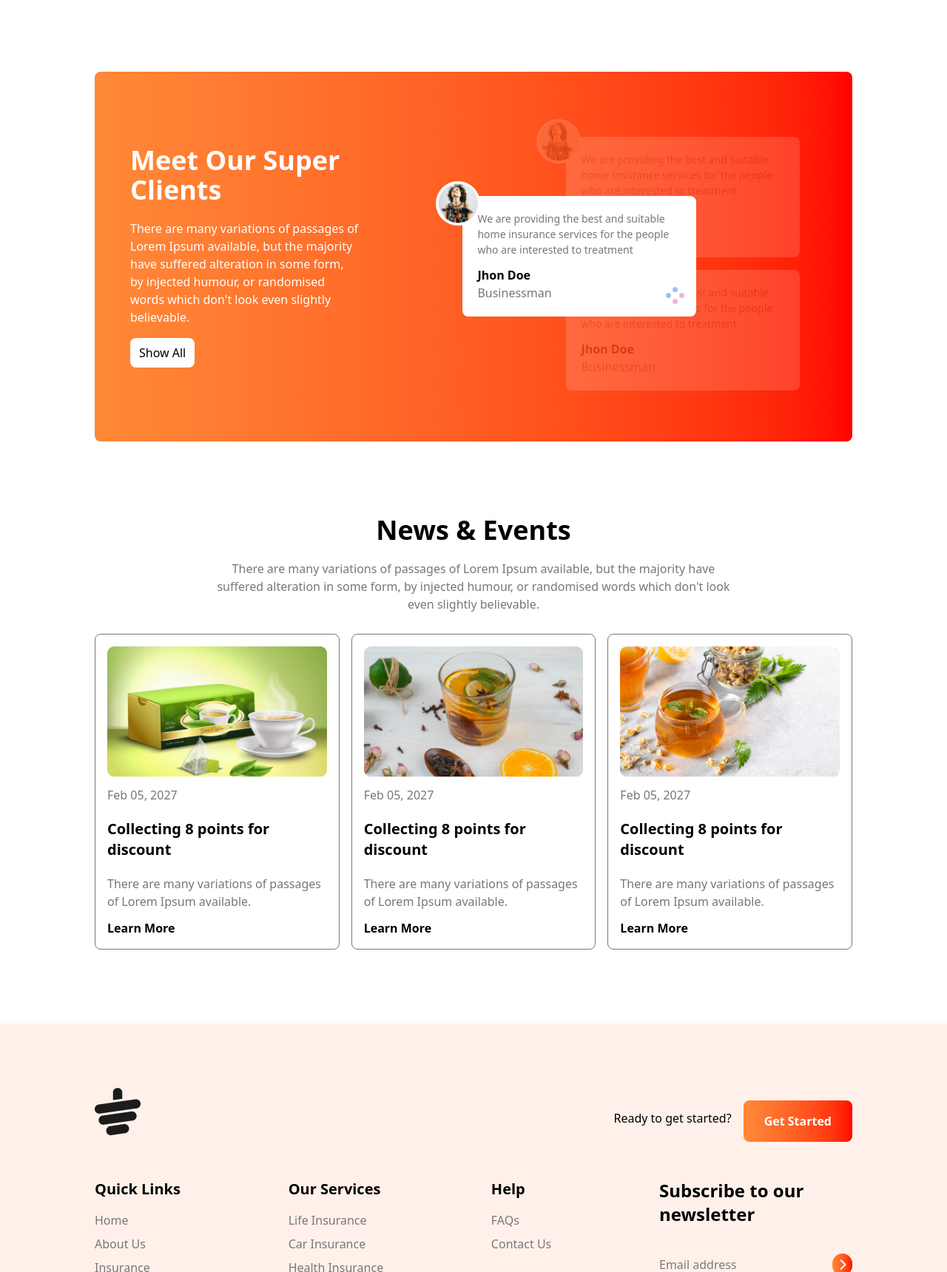
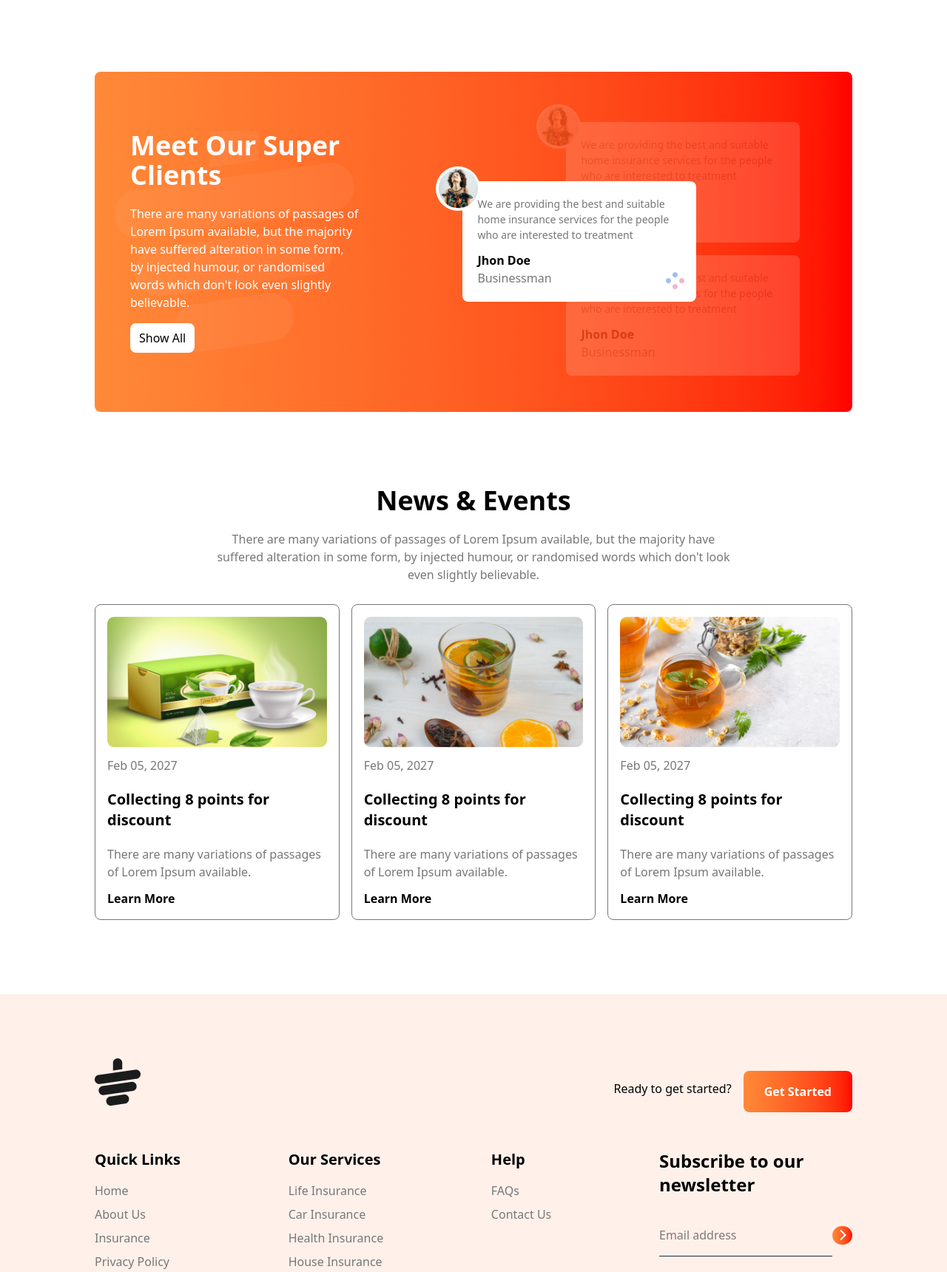
Before and after one commit to mehrab-abir/Tea-house, a plain HTML site: page index.html in a window 1280 px wide. Shown: the part 1626-3346 px from the top of the page at 74% size. Drawn offline with nearby package versions, Linux system fonts and the light colour scheme.

Commit message:
Finished

```diff
--- a/index.html
+++ b/index.html
@@ -108,8 +108,8 @@
 
     <!-- Super clients section starts  -->
      <section id="super-client">
-        <div class="container w-[80%] mx-auto flex flex-col md:flex-row items-center justify-between gap-30 py-25 px-5 bg-gradient-to-r from-[#ff8938] to-[#ff0000] rounded-lg">
-            <div class="left w-[100%] md:w-[50%] pl-7 flex flex-col items-center justify-center md:items-start">
+        <div class="container w-[80%] mx-auto flex flex-col md:flex-row items-center justify-between gap-30 h-max px-5 py-20 bg-gradient-to-r from-[#ff8938] to-[#ff0000] rounded-lg">
+            <div class="left w-[100%] md:w-[50%] pl-7 flex flex-col items-center justify-center md:items-start bg-[url(images/bg_cup.png)] bg-no-repeat bg-bottom">
                 <h1 class="text-4xl font-bold text-white mb-5 text-center md:text-left">Meet Our Super <br>Clients</h1>
                 <p class="text-white text-center md:text-left">There are many variations of passages of Lorem Ipsum available, but the majority have suffered alteration in some form, by injected humour, or randomised words which don't look even slightly believable. </p>
                 <button class="bg-white py-2 px-3 rounded-lg mt-4 hover:cursor-pointer">Show All</button>
@@ -224,9 +224,9 @@
                 <div class="newsletter text-center md:text-left">
                     <h2 class="text-2xl font-bold mt-5 md:mt-0">Subscribe to our <br>newsletter</h2>
 
-                    <div class="email my-6 flex flex-row items-center">
+                    <div class="email my-6 flex flex-row items-center justify-around">
                         <input type="email" placeholder="Email address" class="border-b border-b-gray-800 outline-none py-4 w-[100%]">
-                        <div class="w-[30px] h-[30px] text-white flex items-center text-center justify-center rounded-full bg-gradient-to-r from-[#ff8938] to-[#ff0000] hover:cursor-pointer">
+                        <div class="w-[30px] h-[25px] text-white flex items-center text-center justify-center rounded-full bg-gradient-to-r from-[#ff8938] to-[#ff0000] hover:cursor-pointer">
                             <i class="fa-solid fa-chevron-right"></i>
                         </div>
 
```
